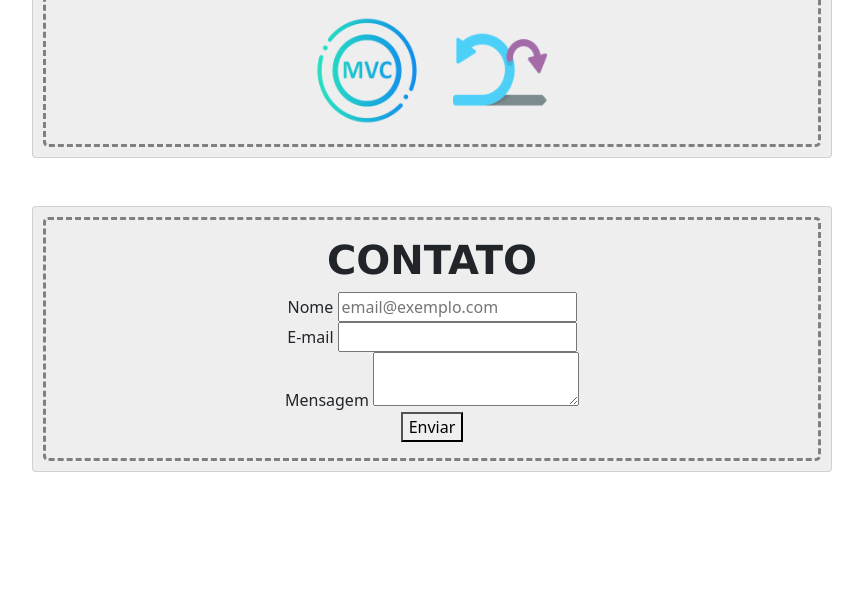
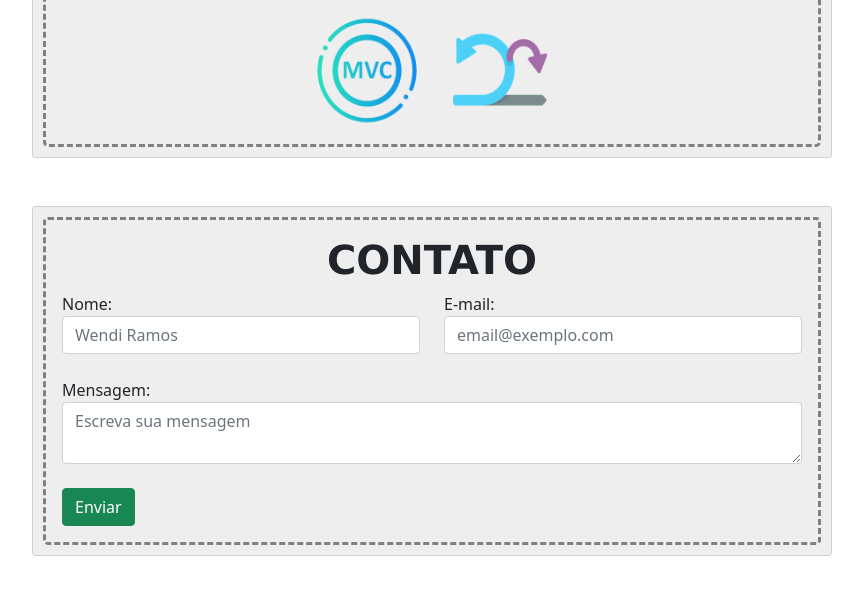
Before and after one commit to WendiRamos/projeto-web1.github.io, a plain HTML site: page index.html in a window 1280 px wide. Shown: the part 1823-2417 px from the top of the page, without its empty margins (208-1071 px from the left). Before the commit the page ends 2343 px from the top, so only its background shows below. Drawn offline with nearby package versions, Linux system fonts and the light colour scheme; some packages are replaced by stand-ins of ours; a script that the page names is missing.

Commit message:
Update index.html

```diff
--- a/index.html
+++ b/index.html
@@ -17,6 +17,8 @@
       crossorigin="anonymous"
     ></script>
     <script defer src="./js/main.js"></script>
+    <script defer src="https://code.jquery.com/jquery-3.6.0.min.js"></script>
+    <script defer src="//cdn.jsdelivr.net/npm/sweetalert2@11"></script>
     <link href="./css/styles.css" rel="stylesheet" />
     <link rel="shortcut icon" href="./favicon.png" />
     <title>Wendi Ramos</title>
@@ -171,23 +173,26 @@
   <!--Contato-->
   <section id="contato">
     <div class="card mx-auto my-5 cards">
-      <div class="card-body card-border centralizar">
+      <div class="card-body card-border">
         <h3 class="card-title">CONTATO</h3>
-          <form action="https://formsubmit.co/wendiramos12@gmail.com" method="POST">
+          <form>
+            <div class="row">
+            <div class="col">
+                <label for="name" class="col-sm-2 ">Nome:</label>
+                <input type="text" class="form-control" id="name" required placeholder="Wendi Ramos" />
+            </div>
+            <div class="col">
+                <label for="email" class="col-sm-2 control-label">E-mail:</label>
+                <input type="email" class="form-control" id="email" required placeholder="email@exemplo.com" />
+            </div>
+          </div>
+            <br>
             <div class="form-group">
-                <label for="name">Nome</label>
-                <input type="text" name="name" id="name" required placeholder="email@exemplo.com" />
+                <label for="message" class="col-sm-2 control-label">Mensagem:</label>
+                <textarea  class="form-control" id="message" required placeholder="Escreva sua mensagem"></textarea>
             </div>
-            <div class="form-group">
-                <label for="email">E-mail</label>
-                <input type="email" name="email" id="email" required />
-            </div>
-            <div class="form-group">
-                <label for="message">Mensagem</label>
-                <textarea name="message" id="message" required></textarea>
-            </div>
-            <input type="hidden" name="_captcha" value="false" />
-            <button type="submit">Enviar</button>
+            <br>
+            <button class="btn btn-success button" onclick="return contato()">Enviar</button>
           </form>
       </div>
     </div>
```
